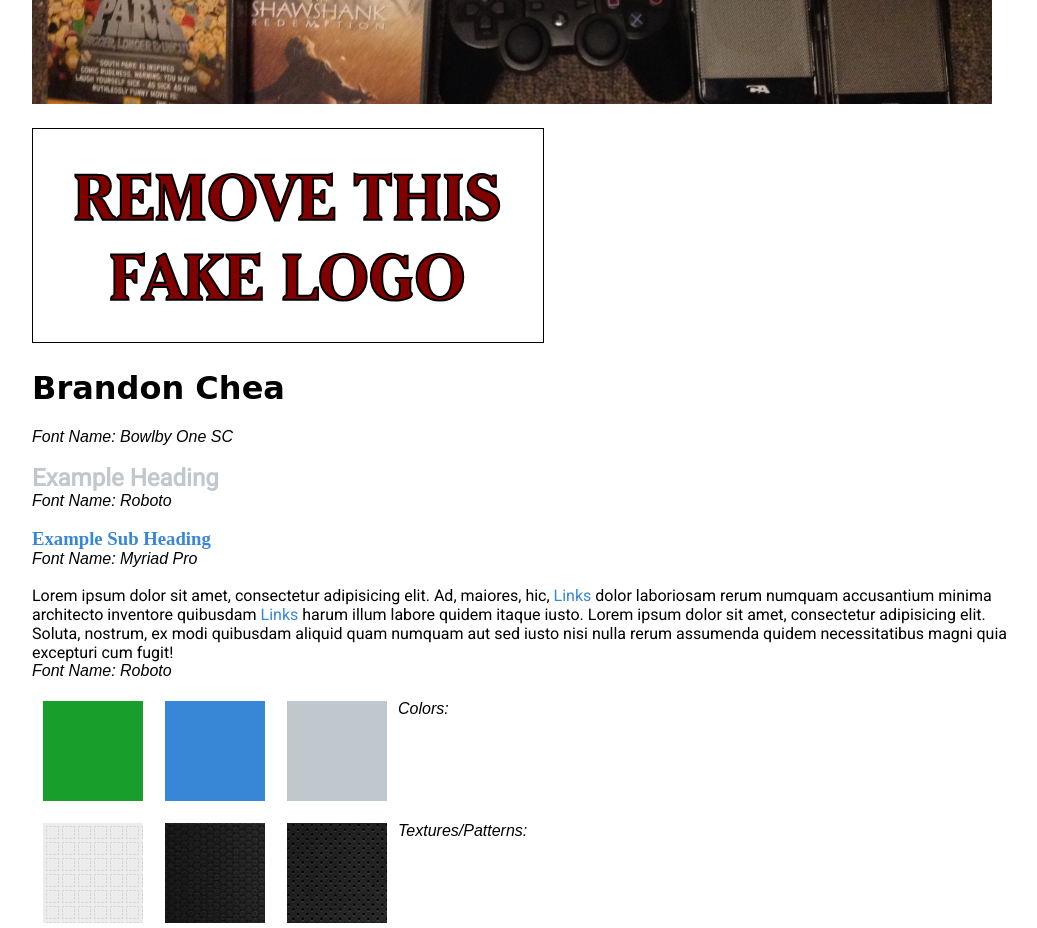
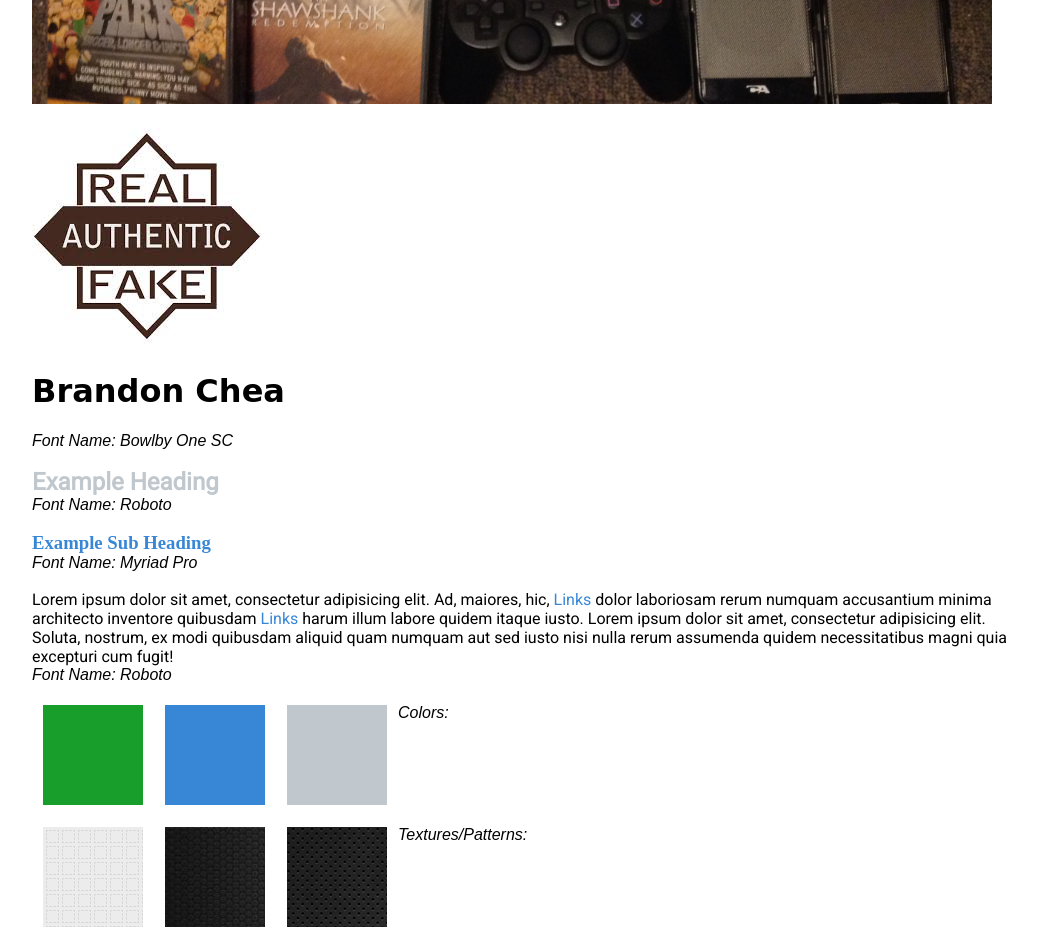
Before and after one commit to dougthedoug/p2-user-style-tile-master, a plain HTML site: page index.html in a window 1280 px wide. Shown: the part 880-1808 px from the top of the page, without its empty margins (108-1145 px from the left). Drawn offline with Linux system fonts and the light colour scheme; a web font is replaced by a local one.

Commit message:
Added new logo, took out old

```diff
--- a/index.html
+++ b/index.html
@@ -29,7 +29,7 @@
 
 		<section>
 			<!-- Their Logo, not Yours -->
-			<img src="img/logo.svg" alt="Their Logo">
+			<img src="img/download.jpeg" alt="Their Logo">
 		</section>
 
 		<section>
```
Also changed, not shown: img/download.jpeg (added).
